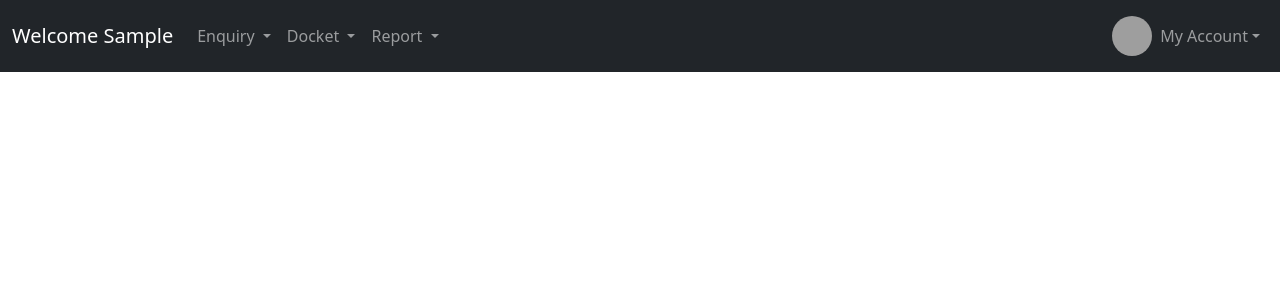
After one commit to supratim-sc/ISWPL_Hardware, a Django app: page /dashboard/ in a window 1280 px wide. The commit adds this page. Shown: the top 300 px of the page. Run offline with Django 5.2, Linux system fonts and the light colour scheme; the visitor is signed in with stand-in values (Sample User, id 1); grey boxes are pictures that could not be loaded.

Commit message:
implement dashboard page and added profile_image field to accounts model

```diff
--- a/accounts/models.py
+++ b/accounts/models.py
@@ -59,6 +59,7 @@ class User(AbstractBaseUser, PermissionsMixin):
     last_name = models.CharField(max_length = 255)
     email = models.CharField(max_length = 255, unique = True)
     phone_number = models.CharField(max_length = 255, unique = True)
+    profile_image = models.ImageField(upload_to='profile_images/', default='profile_images/default_user.png', blank=True, null=True )
 
     role = models.PositiveSmallIntegerField(choices = ROLE_CHOICE, default = ROLE_ENGINEER)
 
@@ -81,6 +82,9 @@ class User(AbstractBaseUser, PermissionsMixin):
     def __str__(self) -> str:
         return self.email
 
+    def full_name(self) -> str:
+        return f'{self.first_name} {self.last_name}'
+
     def has_perm(self, perm, obj = None):
         return self.is_superuser
 
--- a/accounts/urls.py
+++ b/accounts/urls.py
@@ -3,4 +3,6 @@ from . import views
 
 urlpatterns = [
     path('', views.login, name='login'),
+    path('dashboard/', views.dashboard, name='dashboard'),
+    path('logout/', views.logout, name='logout'),
 ]
--- a/accounts/views.py
+++ b/accounts/views.py
@@ -1,17 +1,56 @@
-from django.shortcuts import render
+from django.shortcuts import render, redirect
 from django.contrib import auth
+from django.contrib.auth.decorators import login_required
 
 # Create your views here.
 def login(request):
+    # if post request, then checking details and do accordingly
     if request.method == 'POST':
+        # grabbing email and passwod from the submitted form
         email = request.POST['email']
         password = request.POST['password']
 
+        # authenticating the user with the provided email and password, if user with those credentials exists
         user = auth.authenticate(email=email, password=password)
 
+        # if user found, then
         if user:
-            print("Login")
+            # logging in the user and storing the user in the request
+            auth.login(request, user)
+
+            # redirecting the user to the dashboard page
+            return redirect('dashboard')
+
+        # if user not found, then
         else:
-            print("Invalid")
+            # redirecting the user to the login page
+            return redirect('login')
 
+    # if get request then showing the login form
     return render(request, "accounts/login.html")
+
+
+# to access the dashboard page user must have to login,
+# if not login then redirect the user to the login page
+@login_required(login_url='login')
+def dashboard(request):
+    # getting the user from the request
+    user = request.user
+
+    # storing the user object to the context dictionary
+    context = {
+        'user' : user,
+    }
+
+    # rendering the dashboard page with the context dictionary
+    return render(request, 'accounts/dashboard.html', context=context)
+
+
+# for logging out, user must have to be logged in
+@login_required(login_url='login')
+def logout(request):
+    # logging out the user
+    auth.logout(request)
+
+    # after logging out, return the user to the login page
+    return redirect('login')
--- a/iswpl_hardware/settings.py
+++ b/iswpl_hardware/settings.py
@@ -127,6 +127,10 @@ STATICFILES_DIRS = [
     'iswpl_hardware/static'
 ]
 
+# MEDIA FILES CONFIGURATION
+MEDIA_URL = 'media/'
+MEDIA_ROOT = BASE_DIR / 'media'
+
 # Default primary key field type
 # https://docs.djangoproject.com/en/5.2/ref/settings/#default-auto-field
 
--- /dev/null
+++ b/iswpl_hardware/static/css/accounts/dashboard.css
@@ -0,0 +1,9 @@
+.user-img {
+  width: 40px;
+  height: 40px;
+  object-fit: cover;
+  border-radius: 50%;
+}
+.navbar-nav .dropdown-menu {
+  min-width: 200px;
+}
--- /dev/null
+++ b/templates/accounts/dashboard.html
@@ -0,0 +1,123 @@
+{% extends 'includes/base.html' %}
+
+<!-- INCLUDING STATIC FILES -->
+{% load static %}
+
+<!-- CONTENT BLOCK STARTS HERE -->
+{% block content %}
+<!-- Top Navbar -->
+<link rel="stylesheet" href="{% static 'css/accounts/dashboard.css' %}" />
+<nav class="navbar navbar-expand-lg navbar-dark bg-dark">
+  <div class="container-fluid">
+    <!-- Brand -->
+    <a class="navbar-brand" href="#">Welcome {{ user.first_name }}</a>
+    <!-- Mobile toggle -->
+    <button
+      class="navbar-toggler"
+      type="button"
+      data-bs-toggle="collapse"
+      data-bs-target="#navbarMain"
+      aria-controls="navbarMain"
+      aria-expanded="false"
+      aria-label="Toggle navigation"
+    >
+      <span class="navbar-toggler-icon"></span>
+    </button>
+    <!-- Collapsible Menu -->
+    <div class="collapse navbar-collapse" id="navbarMain">
+      <ul class="navbar-nav me-auto mb-2 mb-lg-0">
+        <!-- Enquiry Dropdown -->
+        <li class="nav-item dropdown">
+          <a
+            class="nav-link dropdown-toggle"
+            href="#"
+            id="enquiryDropdown"
+            role="button"
+            data-bs-toggle="dropdown"
+            aria-expanded="false"
+          >
+            Enquiry
+          </a>
+          <ul class="dropdown-menu" aria-labelledby="enquiryDropdown">
+            <li><a class="dropdown-item" href="#">Create Enquiry</a></li>
+            <li><a class="dropdown-item" href="#">View Enquiry</a></li>
+            <li><a class="dropdown-item" href="#">Update Enquiry</a></li>
+            <li><a class="dropdown-item" href="#">Delete Enquiry</a></li>
+          </ul>
+        </li>
+        <!-- Docket Dropdown -->
+        <li class="nav-item dropdown">
+          <a
+            class="nav-link dropdown-toggle"
+            href="#"
+            id="docketDropdown"
+            role="button"
+            data-bs-toggle="dropdown"
+            aria-expanded="false"
+          >
+            Docket
+          </a>
+          <ul class="dropdown-menu" aria-labelledby="docketDropdown">
+            <li><a class="dropdown-item" href="#">Create Docket</a></li>
+            <li><a class="dropdown-item" href="#">View Docket</a></li>
+            <li><a class="dropdown-item" href="#">Update Docket</a></li>
+            <li><a class="dropdown-item" href="#">Delete Enquiry</a></li>
+          </ul>
+        </li>
+        <!-- Report Dropdown -->
+        <li class="nav-item dropdown">
+          <a
+            class="nav-link dropdown-toggle"
+            href="#"
+            id="reportDropdown"
+            role="button"
+            data-bs-toggle="dropdown"
+            aria-expanded="false"
+          >
+            Report
+          </a>
+          <ul class="dropdown-menu" aria-labelledby="reportDropdown">
+            <li>
+              <a class="dropdown-item" href="#">Engineer wise report</a>
+            </li>
+            <li>
+              <a class="dropdown-item" href="#">Adviser wise report</a>
+            </li>
+            <li><a class="dropdown-item" href="#">Enquiry Report</a></li>
+            <li><a class="dropdown-item" href="#">Docket Report</a></li>
+          </ul>
+        </li>
+      </ul>
+      <!-- Right-aligned Account Settings -->
+      <ul class="navbar-nav mb-2 mb-lg-0">
+        <li class="nav-item dropdown">
+          <a
+            class="nav-link dropdown-toggle d-flex align-items-center"
+            href="#"
+            id="accountDropdown"
+            role="button"
+            data-bs-toggle="dropdown"
+            aria-expanded="false"
+          >
+            <img
+              src="{{ user.profile_image.url }}"
+              alt="{{ user.email }}"
+              class="user-img me-2"
+            />
+            My Account
+          </a>
+          <ul
+            class="dropdown-menu dropdown-menu-end"
+            aria-labelledby="accountDropdown"
+          >
+            <li><a class="dropdown-item" href="#">Change Details</a></li>
+            <li>
+              <a class="dropdown-item" href="{% url 'logout' %}">Logout</a>
+            </li>
+          </ul>
+        </li>
+      </ul>
+    </div>
+  </div>
+</nav>
+{% endblock %}
--- a/templates/accounts/login.html
+++ b/templates/accounts/login.html
@@ -5,7 +5,7 @@
 
 <!-- CONTENT BLOCK -->
 {% block content %}
-<link rel="stylesheet" href="static/css/accounts/login.css" />
+<link rel="stylesheet" href="{% static 'css/accounts/login.css' %}" />
 <div class="container">
   <h4 class="text-center">Login Form</h4>
   <form action="" method="POST">
--- a/templates/includes/header.html
+++ b/templates/includes/header.html
@@ -9,6 +9,11 @@
       href="https://cdn.jsdelivr.net/npm/bootstrap@5.3.7/dist/css/bootstrap.min.css"
       rel="stylesheet"
     />
-    <link href="static/icon/favicon.ico" rel="icon" type="image/x-icon" />
+    <link
+      href="{% static 'icon/favicon.ico' %}"
+      rel="icon"
+      type="image/x-icon"
+    />
   </head>
-  <body>
+  <body></body>
+</html>
```
Also changed, not shown: accounts/admin.py (+8 -2 lines), accounts/migrations/0004_user_profile_image.py (added).
